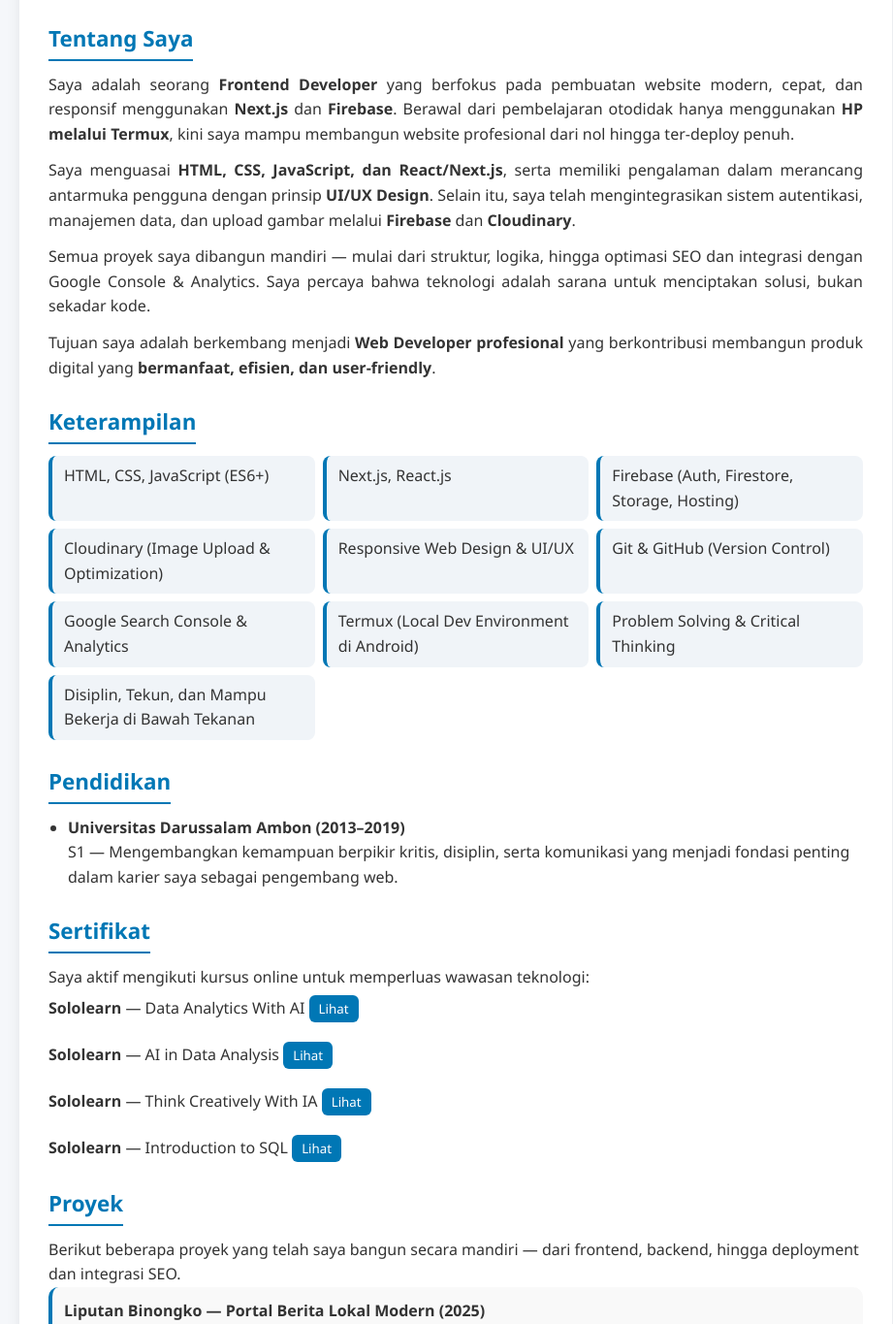
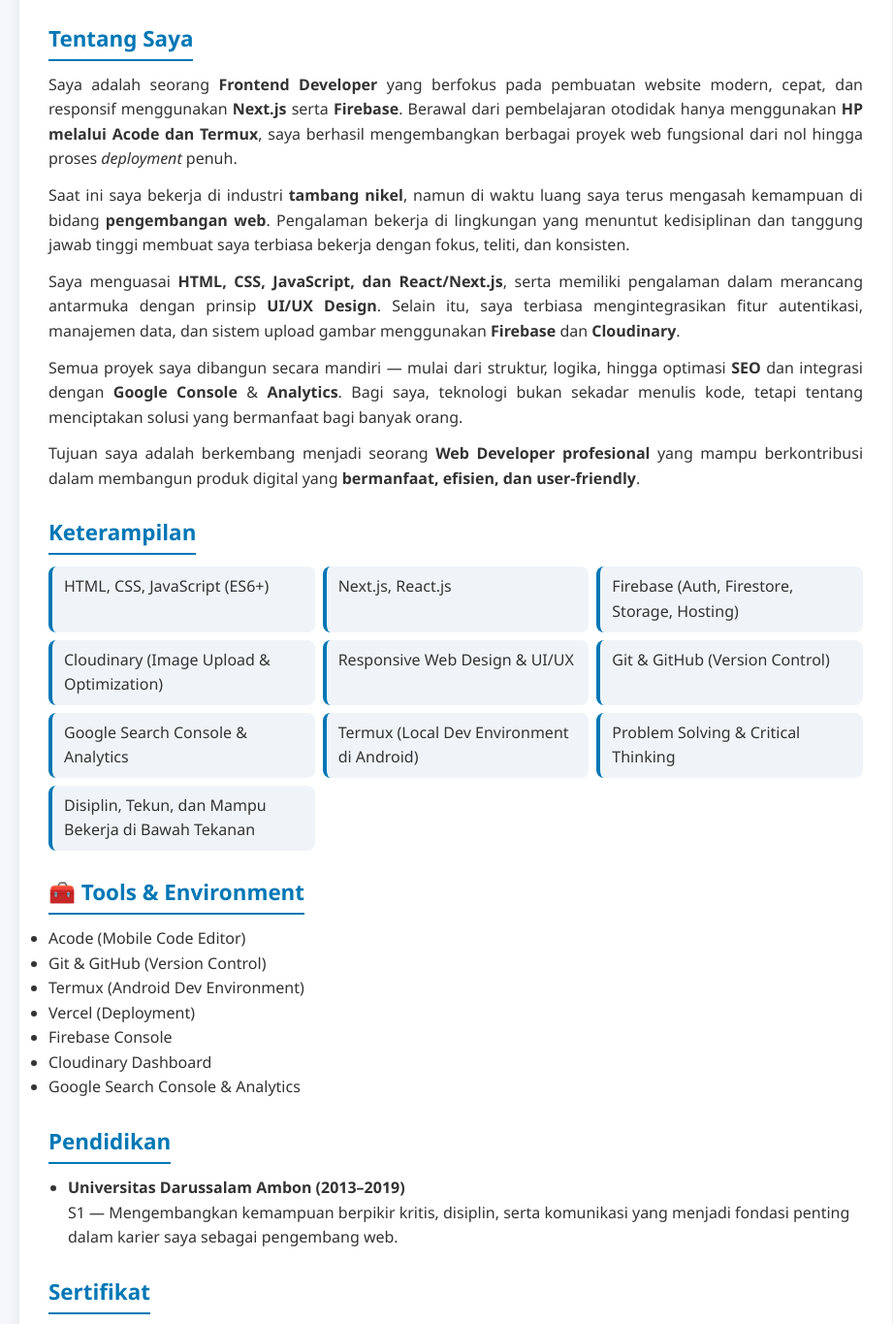
Before and after one commit to arfan-code123/cv-la-arfan, a plain HTML site: page index.html in a window 1280 px wide. Shown: the part 551-1916 px from the top of the page at 97% size, without its empty margins (170-1091 px from the left). Drawn offline with Linux system fonts and the light colour scheme.

Commit message:
Update index.html

```diff
--- a/index.html
+++ b/index.html
@@ -3,7 +3,9 @@
 <head>
   <meta charset="UTF-8" />
   <meta name="viewport" content="width=device-width, initial-scale=1.0"/>
-  <meta name="description" content="CV La Arfan — Frontend Developer (Next.js, Firebase, Cloudinary, Vercel). Portfolio dan proyek termasuk Liputan Binongko." />
+ <meta name="description" content="La Arfan — Frontend Developer yang berfokus pada React, Next.js, Firebase, dan SEO. Belajar otodidak sambil bekerja di tambang nikel, mampu membangun website profesional hanya dengan HP melalui Acode dan Termux.">
+<meta name="keywords" content="La Arfan, Frontend Developer, React, Next.js, Firebase, Acode, Termux, Vercel, SEO, Cloudinary, Web Developer Indonesia, Portfolio">
+<meta name="author" content="La Arfan">
   <title>CV La Arfan Oihu</title>
   <link rel="stylesheet" href="cv.css" />
 </head>
@@ -12,7 +14,7 @@
     <header>
       <img src="cv.png" alt="Foto Profil La Arfan" class="profile-img">
       <h1>La Arfan</h1>
-      <p>Frontend Developer | Next.js Specialist | UI/UX Enthusiast</p>
+      <p>Frontend Developer (React & Next.js) | Firebase | SEO | GitHub Portfolio </p>
     </header>
 
     <section class="contact">
@@ -29,19 +31,23 @@
    <section class="about">
   <h2>Tentang Saya</h2>
   <p>
-        Saya adalah seorang <strong>Frontend Developer</strong> yang berfokus pada pembuatan website modern, cepat, dan responsif menggunakan <strong>Next.js</strong> dan <strong>Firebase</strong>.
-        Berawal dari pembelajaran otodidak hanya menggunakan <strong>HP melalui Termux</strong>, kini saya mampu membangun website profesional dari nol hingga ter-deploy penuh.
+    Saya adalah seorang <strong>Frontend Developer</strong> yang berfokus pada pembuatan website modern, cepat, dan responsif menggunakan <strong>Next.js</strong> serta <strong>Firebase</strong>.
+    Berawal dari pembelajaran otodidak hanya menggunakan <strong>HP melalui Acode dan Termux</strong>, saya berhasil mengembangkan berbagai proyek web fungsional dari nol hingga proses <em>deployment</em> penuh.
   </p>
   <p>
-        Saya menguasai <strong>HTML, CSS, JavaScript, dan React/Next.js</strong>, serta memiliki pengalaman dalam merancang antarmuka pengguna dengan prinsip <strong>UI/UX Design</strong>.
-        Selain itu, saya telah mengintegrasikan sistem autentikasi, manajemen data, dan upload gambar melalui <strong>Firebase</strong> dan <strong>Cloudinary</strong>.
+    Saat ini saya bekerja di industri <strong>tambang nikel</strong>, namun di waktu luang saya terus mengasah kemampuan di bidang <strong>pengembangan web</strong>.
+    Pengalaman bekerja di lingkungan yang menuntut kedisiplinan dan tanggung jawab tinggi membuat saya terbiasa bekerja dengan fokus, teliti, dan konsisten.
   </p>
   <p>
-        Semua proyek saya dibangun mandiri — mulai dari struktur, logika, hingga optimasi SEO dan integrasi dengan Google Console & Analytics.
-        Saya percaya bahwa teknologi adalah sarana untuk menciptakan solusi, bukan sekadar kode.
+    Saya menguasai <strong>HTML, CSS, JavaScript, dan React/Next.js</strong>, serta memiliki pengalaman dalam merancang antarmuka dengan prinsip <strong>UI/UX Design</strong>.
+    Selain itu, saya terbiasa mengintegrasikan fitur autentikasi, manajemen data, dan sistem upload gambar menggunakan <strong>Firebase</strong> dan <strong>Cloudinary</strong>.
   </p>
   <p>
-        Tujuan saya adalah berkembang menjadi <strong>Web Developer profesional</strong> yang berkontribusi membangun produk digital yang <strong>bermanfaat, efisien, dan user-friendly</strong>.
+    Semua proyek saya dibangun secara mandiri — mulai dari struktur, logika, hingga optimasi <strong>SEO</strong> dan integrasi dengan <strong>Google Console</strong> & <strong>Analytics</strong>.
+    Bagi saya, teknologi bukan sekadar menulis kode, tetapi tentang menciptakan solusi yang bermanfaat bagi banyak orang.
+  </p>
+  <p>
+    Tujuan saya adalah berkembang menjadi seorang <strong>Web Developer profesional</strong> yang mampu berkontribusi dalam membangun produk digital yang <strong>bermanfaat, efisien, dan user-friendly</strong>.
   </p>
 </section>
 
@@ -58,6 +64,19 @@
         <li>Termux (Local Dev Environment di Android)</li>
         <li>Problem Solving & Critical Thinking</li>
         <li>Disiplin, Tekun, dan Mampu Bekerja di Bawah Tekanan</li>
+      </ul>
+    </section>
+
+  <section class="tolls">
+  <h2>🧰 Tools & Environment</h2>
+  <ul>
+    <li>Acode (Mobile Code Editor)</li>
+    <li>Git & GitHub (Version Control)</li>
+    <li>Termux (Android Dev Environment)</li>
+    <li>Vercel (Deployment)</li>
+    <li>Firebase Console</li>
+    <li>Cloudinary Dashboard</li>
+    <li>Google Search Console & Analytics</li>
   </ul>
 </section>
 
```
Lines whose indentation alone changed are shown as unchanged.
